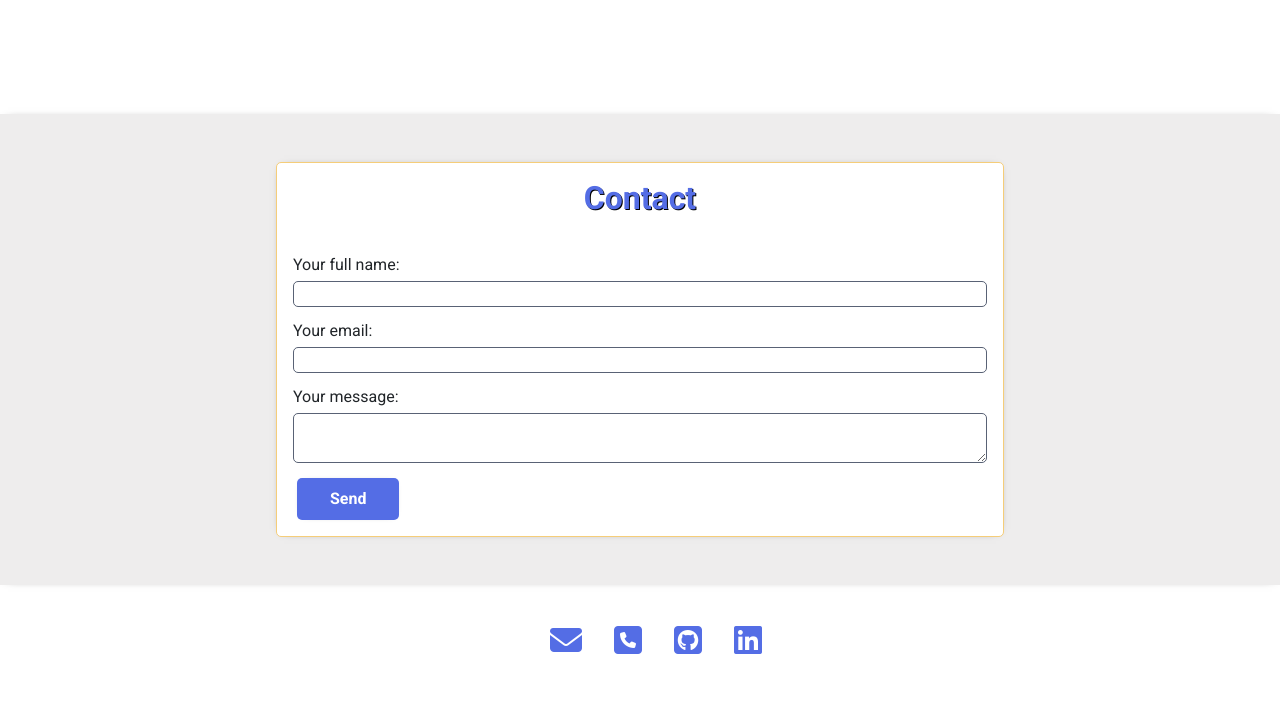
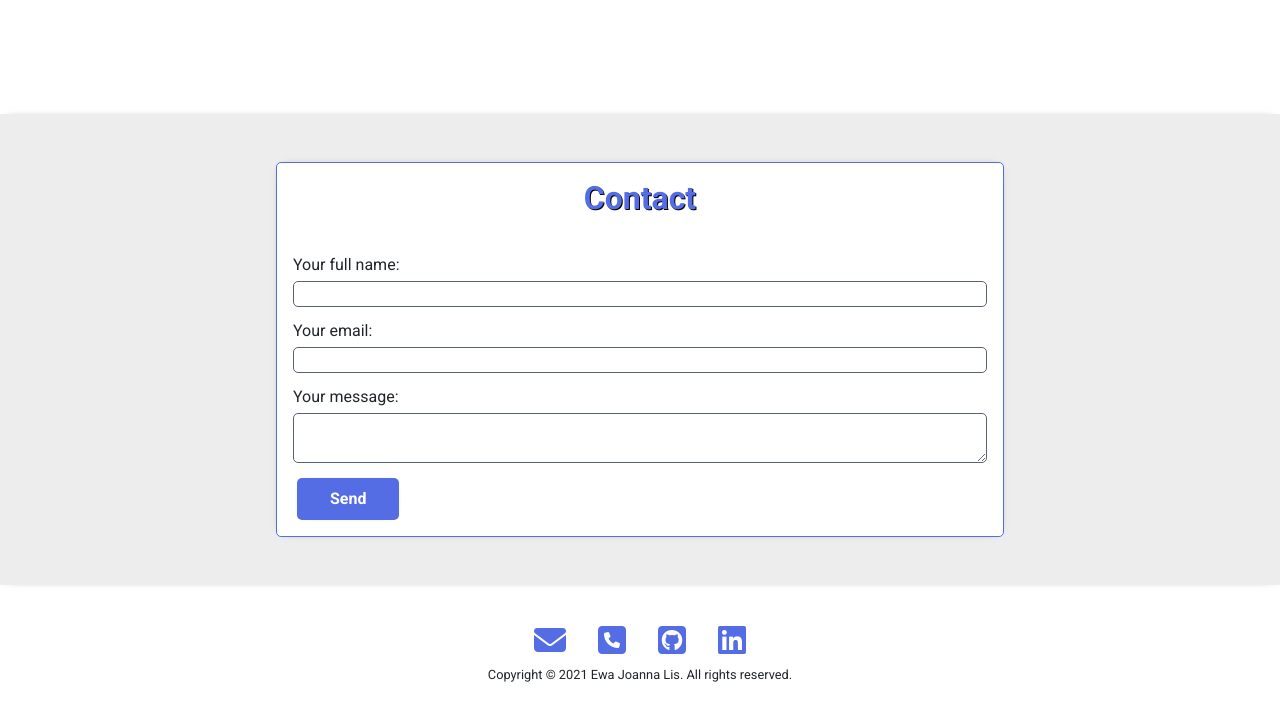
Before and after one commit to ewalis1/ewalis1.github.io, a plain HTML site: page index.html in a window 1280 px wide. Shown: the part 1640-2341 px from the top of the page. Drawn offline with nearby package versions, Linux system fonts and the light colour scheme.

Commit message:
changed resume, footer and contact form

```diff
--- a/css/contact.css
+++ b/css/contact.css
@@ -3,7 +3,7 @@
 .contact__container {
   margin: 2rem 0;
   padding: 1rem;
-  border: 1px solid var(--color-yellow);
+  border: 1px solid var(--color-primary);
   background-color: white;
   box-shadow: var(--box-shadow);
   border-radius: var(--radius);
--- a/css/footer.css
+++ b/css/footer.css
@@ -18,8 +18,8 @@ footer {
 }
 
 .footer__list {
-  margin-bottom: 0.5rem 0;
-  padding-bottom: 1rem 0;
+  margin: 0;
+  padding: 0;
   list-style: none;
   display: flex;
   justify-content: center;
@@ -58,3 +58,7 @@ footer {
   display: block;
   font-family: 'Roboto', sans-serif;
 }
+.copyright {
+  text-align: center;
+  font-size: 0.8rem;
+}
--- a/index.html
+++ b/index.html
@@ -59,7 +59,7 @@
           </div>
           <div class="nav-buttons">
             <button class="btn nav-btn"><a href="#contact" class="link-a"style="color: white; text-decoration: none">Contact me</a></button>
-            <button class="btn nav-btn"><a href="https://github.com/ewalis1/resume/raw/main/Ewa%20Lis%20CV%20popr.pdf" class="link-a"style="color: white; text-decoration: none">Download CV</a></button>
+            <button class="btn nav-btn"><a href="https://github.com/ewalis1/resume/raw/main/CV_Ewa_Lis.pdf" class="link-a"style="color: white; text-decoration: none">Download CV</a></button>
           </div>
         </section>
         <div class="header__photo col-12 col-md-6">
@@ -173,6 +173,7 @@
           <li><a href="https://github.com/ewalis1"><i class="fab fa-github-square"></i></a></li>
           <li><a href="https://www.linkedin.com/in/ewalis?lipi=urn%3Ali%3Apage%3Ad_flagship3_profile_view_base_contact_details%3B3C%2BcVZFvSZy0IqVMgg8l%2BQ%3D%3D"><i class="fab fa-linkedin"></i></a></li>
         </ul>
+        <p class="copyright">Copyright &copy; 2021 Ewa Joanna Lis. All rights reserved.</p>
       </div>
     </footer>
     <script
```
Lines whose indentation alone changed are shown as unchanged.
